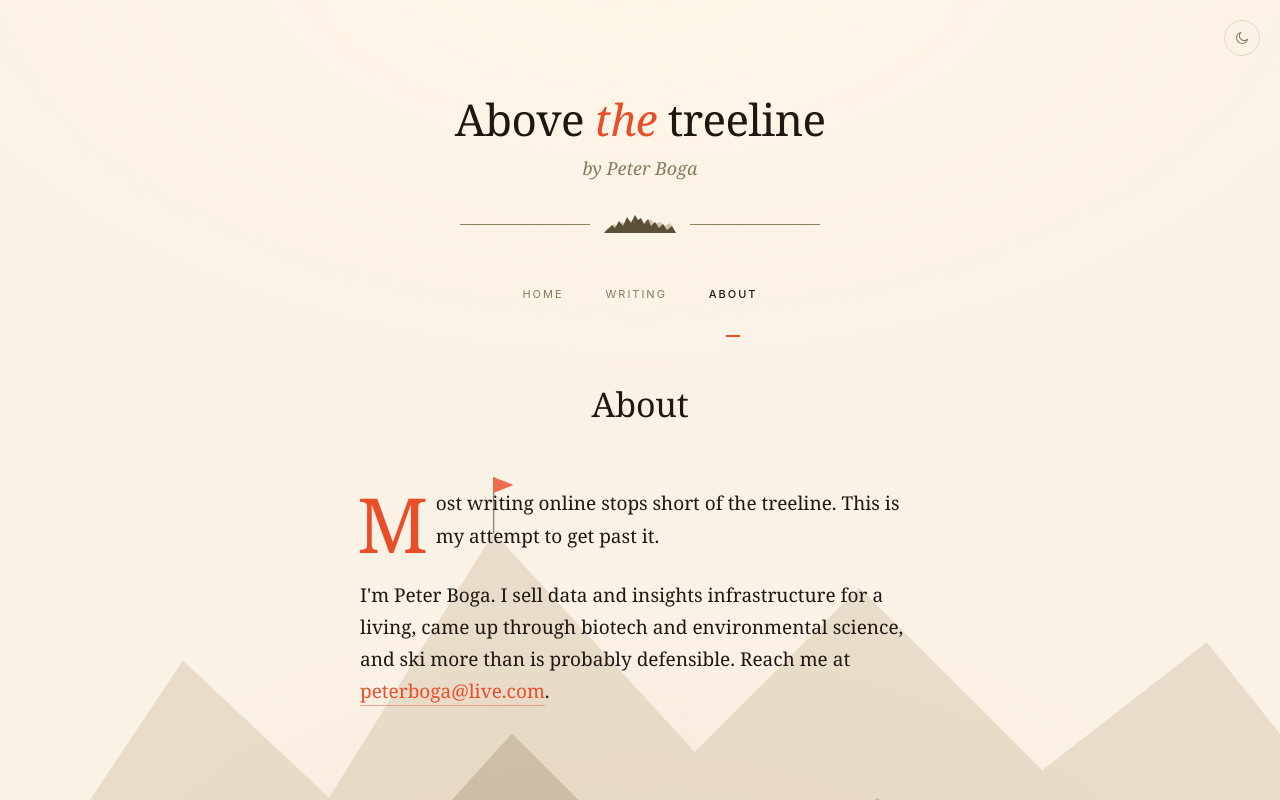
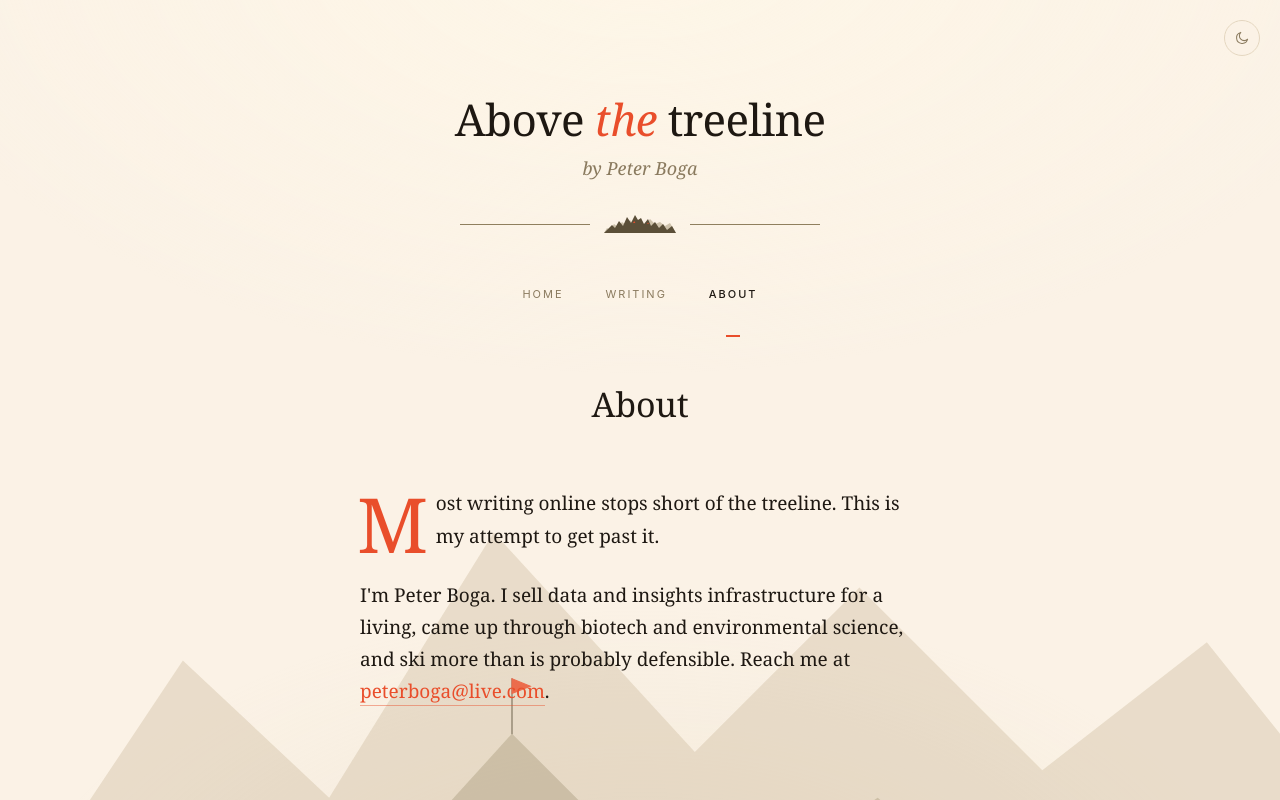
Before and after one commit to Vapxr/Vapor_Blog, a React (Vite) app: page / in a window 1280 px wide. Both pictures are taken after a click on the button "ABOUT". Shown: the top 800 px of the page. Built offline with nearby package versions, Linux system fonts and the light colour scheme.

Commit message:
Reposition flag to mid-mountain peak on About page

```diff
--- a/src/App.jsx
+++ b/src/App.jsx
@@ -276,8 +276,8 @@ function SceneAbout({op}){
         <Pine cx={1420} top={1700} h={280} sw={1.4} opacity={0.9} accent/>
         <Pine cx={1330} top={1750} h={220} sw={1.3} opacity={0.85}/>
         <g stroke="var(--tree-deep)" strokeWidth="1.2" strokeLinecap="round" fill="none">
-          <line x1="540" y1="960" x2="540" y2="900"/>
-          <path d="M 540 900 L 560 908 L 540 916 Z" fill="var(--accent)" stroke="var(--accent)"/>
+          <line x1="560" y1="1180" x2="560" y2="1120"/>
+          <path d="M 560 1120 L 580 1128 L 560 1136 Z" fill="var(--accent)" stroke="var(--accent)"/>
         </g>
         <Rock x={240} y={1670} s={1.8}/>
         <Rock x={1060} y={1660} s={1.6}/>
```
